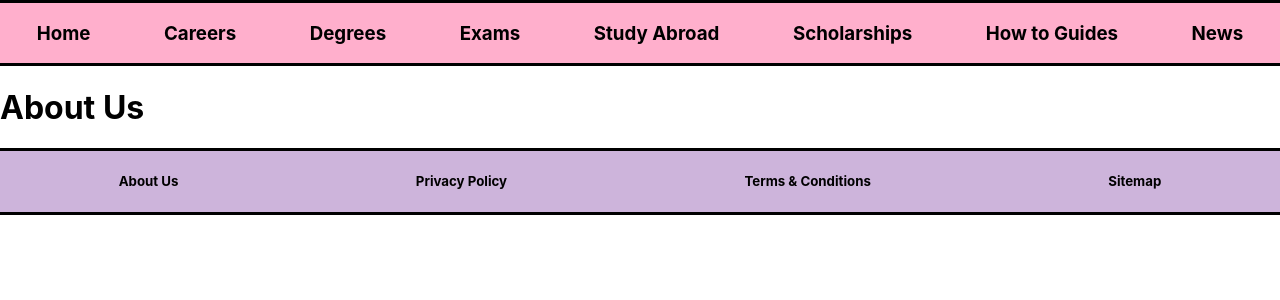
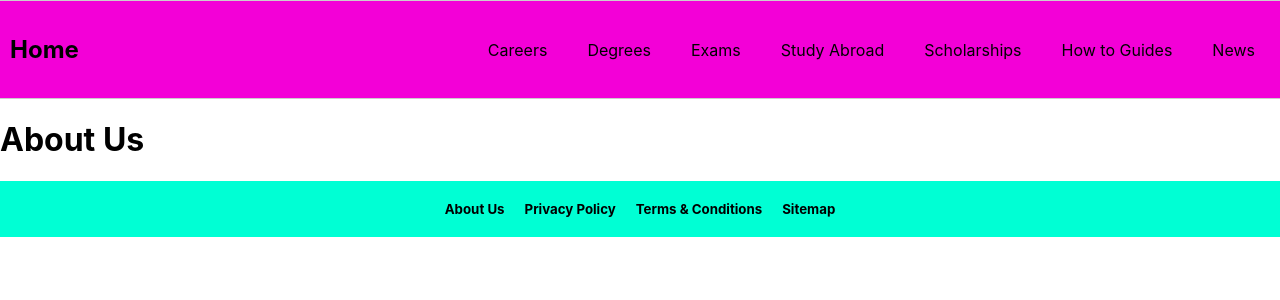
Before and after one commit to Prajsoft/My_Blog, a Next.js app: page /aboutus in a window 1280 px wide. Shown: the top 300 px of the page. Built offline with nearby package versions, Linux system fonts and the light colour scheme.

Commit message:
Home page done

```diff
--- a/components/Card.js
+++ b/components/Card.js
@@ -1,5 +1,5 @@
 import Image from "next/image";
-import styles from "../styles/Home.module.css";
+import styles from "../styles/Card.module.css";
 import Link from "next/link";
 
 export default function Card({ imageSrc, title, description, Slug }) {
@@ -21,7 +21,7 @@ export default function Card({ imageSrc, title, description, Slug }) {
           <p className={styles.cdescription}> {description}</p>
         </div>
         <Link href={`/posts/${Slug}`}>
-          <a className={styles.readMore}>Read More</a>
+          <a className={styles.creadMore}>Read More</a>
         </Link>
       </div>
     </>
--- a/components/Footers.js
+++ b/components/Footers.js
@@ -1,21 +1,29 @@
 import Link from "next/link";
-import styles from "../styles/Home.module.css";
+import styles from "../styles/Footer.module.css";
 
 export default function Footers() {
   return (
     <>
       <div className={styles.footer}>
         <h5>
-          <Link href="./aboutus">About Us</Link>{" "}
+          <Link href="/aboutus">
+            <a>About Us</a>
+          </Link>
         </h5>
         <h5>
-          <Link href="./privacypolicy">Privacy Policy</Link>{" "}
+          <Link href="/privacypolicy">
+            <a>Privacy Policy</a>
+          </Link>
         </h5>
         <h5>
-          <Link href="./termsandcondition">Terms & Conditions</Link>
+          <Link href="/termsandcondition">
+            <a>Terms & Conditions</a>
+          </Link>
         </h5>
         <h5>
-          <Link href="./sitemap">Sitemap</Link>
+          <Link href="/sitemap">
+            <a>Sitemap</a>
+          </Link>
         </h5>
       </div>
     </>
--- a/components/NavBar.js
+++ b/components/NavBar.js
@@ -1,34 +1,36 @@
 import Link from "next/link";
-import styles from "../styles/Home.module.css";
+import styles from "../styles/NavBar.module.css";
 
 export default function NavBar() {
   return (
     <>
       <div className={styles.navbar}>
-        <h3>
-          <Link href="./">Home</Link>{" "}
+        <h3 className={styles.logo}>
+          <Link href="/">Home</Link>
         </h3>
-        <h3>
-          <Link href="./careers">Careers</Link>{" "}
-        </h3>
-        <h3>
-          <Link href="./degrees">Degrees</Link>
-        </h3>
-        <h3>
-          <Link href="./exams">Exams</Link>
-        </h3>
-        <h3>
-          <Link href="./studyabroad">Study Abroad</Link>
-        </h3>
-        <h3>
-          <Link href="./scholarships">Scholarships</Link>
-        </h3>
-        <h3>
-          <Link href="./howtoguides">How to Guides</Link>
-        </h3>
-        <h3>
-          <Link href="./news">News</Link>
-        </h3>
+        <div className={styles.menu}>
+          <Link href="/careers">
+            <a>Careers</a>
+          </Link>
+          <Link href="/degrees">
+            <a>Degrees</a>
+          </Link>
+          <Link href="/exams">
+            <a>Exams</a>
+          </Link>
+          <Link href="/studyabroad">
+            <a>Study Abroad</a>
+          </Link>
+          <Link href="/scholarships">
+            <a>Scholarships</a>
+          </Link>
+          <Link href="/howtoguides">
+            <a>How to Guides</a>
+          </Link>
+          <Link href="/news">
+            <a>News</a>
+          </Link>
+        </div>
       </div>
     </>
   );
--- a/pages/degrees.js
+++ b/pages/degrees.js
@@ -2,7 +2,6 @@ import NavBar from "/components/NavBar";
 import Footers from "../components/Footers";
 import Layout from "../components/Layout";
 import styles from "../styles/Home.module.css";
-import Blog from "../components/Blog";
 import { loadPosts } from "../lib/load-posts";
 
 // export default function Degrees() {
--- a/pages/index.js
+++ b/pages/index.js
@@ -14,8 +14,8 @@ export default function Home({ data }) {
       <main className={styles.main}>
         <h1 className={styles.title}>Welcome to Study Ghouls</h1>
 
-        <p className={styles.description}>
-          <code> One Stop Information Digital Kiosk </code>
+        <p className={styles.tagline}>
+          <code> Discover.Learn.Excel </code>
         </p>
         <div className={styles.cardContainer}>
           {data.map((post) => (
--- /dev/null
+++ b/styles/Footer.module.css
@@ -0,0 +1,23 @@
+.footer {
+  display: flex;
+  flex-direction: row;
+  justify-content: center;
+  align-items: center;
+  background-color: #00ffd4;
+  padding: 20px;
+}
+
+.footer h5 {
+  margin: 0;
+}
+
+.footer a {
+  text-decoration: none;
+  color: black;
+  margin: 0 10px;
+  transition: color 0.3s ease;
+}
+
+.footer a:hover {
+  color: #0c8ecf;
+}
--- a/styles/Home.module.css
+++ b/styles/Home.module.css
@@ -1,159 +1,48 @@
 .container {
-  padding: 0 2rem;
+  padding: 0;
   margin: 0;
   background-color: whitesmoke;
-}
-
-.navbar {
-  display: flex;
-  flex-direction: row;
-  justify-content: space-around;
-  border-top-style: solid;
-  border-bottom-style: solid;
-  background-color: #ffafcc;
-  color: black;
-}
-
-@media screen and (max-width: 600px) {
-  .navbar {
-    flex-direction: column;
-    align-items: center;
-  }
-}
-
-.footer {
-  display: flex;
-  flex-direction: row;
-  justify-content: space-around;
-  border-top-style: solid;
-  border-bottom-style: solid;
-  color: black;
-  background-color: #cdb4db;
-}
-
-@media screen and (max-width: 600px) {
-  .footer {
-    flex-direction: column;
-    align-items: center;
-  }
 }
 
 .main {
   min-height: calc(100vh - 150px);
   min-width: calc(100vw - 50px);
-  padding: 0 0 0 0;
-  flex: 1;
+  padding: 2rem 0;
+  /* flex: 1; */
   display: flex;
   flex-direction: column;
   justify-content: center;
   align-items: center;
-  background-image: linear-gradient(
-    45deg,
-    transparent 50%,
-    rgba(0, 0, 0, 0.5) 50%
-  );
+  background-image: linear-gradient(45deg, #f300d7, #00ffd4);
+  color: #ffffff;
 }
 
 .title {
-  color: #f300d7;
-}
-
-.title {
+  color: #ffffff;
   margin: 0;
   line-height: 1.15;
   font-size: 4rem;
+  text-align: center;
+  text-shadow: 2px 2px 4px rgba(0, 0, 0, 0.4);
+  letter-spacing: 2px;
 }
 
-.title,
-.description {
+.tagline {
+  margin: 2rem 0;
+  line-height: 1.5;
+  font-size: 2rem;
+  font-weight: bold;
+  color: #fff;
   text-align: center;
-}
-
-.description {
-  margin: 4rem 0;
-  line-height: 1.5;
-  font-size: 1.5rem;
-  color: yellowgreen;
+  text-shadow: 2px 2px 4px rgba(0, 0, 0, 0.5);
 }
 
 .cardContainer {
-  position: relative;
   display: flex;
   flex-wrap: wrap;
-  flex-direction: row;
-  justify-content: center;
+  justify-content: flex-start;
   align-items: stretch;
-  background-color: transparent;
   padding: 10px;
-  gap: 10px;
+  gap: 20px;
+  margin-top: 2rem;
 }
-
-.card {
-  display: flex;
-  flex-direction: column;
-  border: transparent;
-  border-radius: 8px;
-  border-color: darkgray;
-  padding: 20px;
-  width: 400px;
-  background-color: gray;
-  overflow: hidden;
-  box-shadow: 0 8px 16px rgba(10, 51, 184, 0.1);
-}
-
-.cardImage {
-  height: 200px;
-  width: 100%;
-  object-fit: cover;
-  border-radius: 8px;
-  border: 2px solid;
-  background-color: thistle;
-  margin-bottom: 16px;
-  overflow: hidden;
-}
-
-.card:hover {
-  transform: scale(1.05);
-  background-color: #f6f6f6;
-}
-
-.ctitle {
-  margin: 0 0 1rem 0;
-  font-size: 1.5rem;
-  line-height: 1.2;
-  color: navy;
-  text-align: center;
-}
-
-.cdescription {
-  margin: 0;
-  line-height: 1.5;
-  font-size: 1.25rem;
-  color: darkgreen;
-  text-align: justify;
-}
-
-.cimage {
-  border-radius: 10px;
-}
-
-/* Media queries for different screen sizes */
-/* @media only screen and (min-width: 768px) {
-  .card {
-    max-width: 600px;
-    height: 800px;
-  }
-}
-
-@media only screen and (min-width: 992px) {
-  .card {
-    max-width: 800px;
-    height: 1000px;
-  }
-}
-
-@media only screen and (min-width: 1200px) {
-  .card {
-    max-width: 1000px;
-    height: 1200px;
-  } */
--- /dev/null
+++ b/styles/NavBar.module.css
@@ -0,0 +1,38 @@
+.navbar {
+  display: flex;
+  flex-direction: row;
+  justify-content: space-between;
+  align-items: center;
+  border-top: 1px solid #ccc;
+  border-bottom: 1px solid #ccc;
+  background-color: #f300d7;
+  text-color: #ffffff;
+  padding: 10px;
+}
+.navbar a {
+  text-decoration: none;
+  color: black;
+  transition: color 0.3s ease;
+}
+
+.navbar .logo {
+  font-size: 1.5rem;
+  font-weight: bold;
+}
+
+.navbar .menu {
+  display: flex;
+  gap: 20px;
+}
+
+.navbar .menu a {
+  margin-right: 10px;
+  padding: 5px;
+  border-radius: 5px;
+  transition: background-color 0.3s ease, color 0.3s ease;
+}
+
+.navbar .menu a:hover {
+  background-color: #ff69b4;
+  color: white;
+}
```
Also changed, not shown: components/Layout.js (added, +9 -0 lines), styles/Card.module.css (added, +56 -0 lines).
